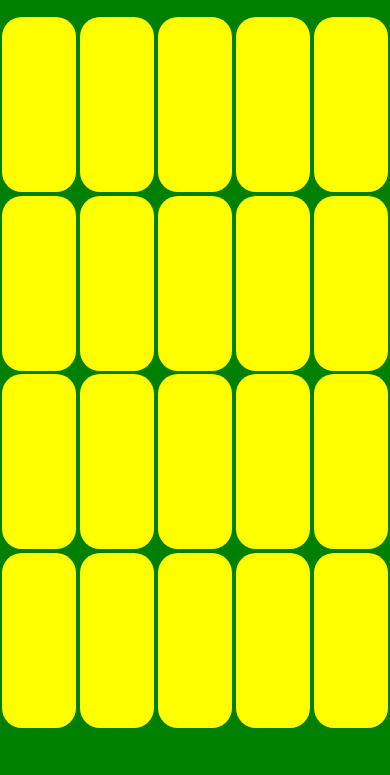
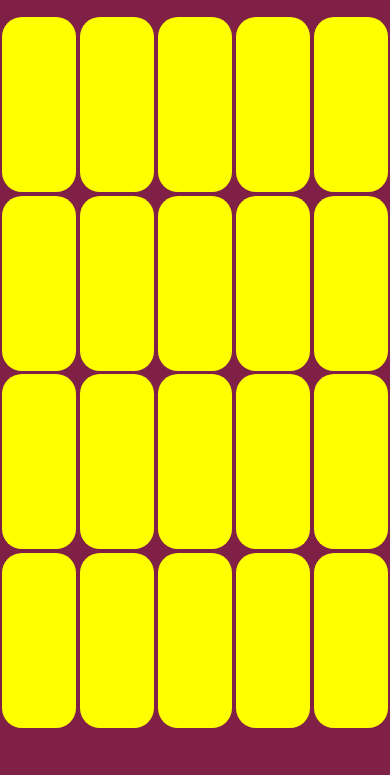
Before and after one commit to MoonTahoe/Memory, a website: page production-client/index.html in a window 390 px wide. Shown: the part 69-844 px from the top of the page. Drawn offline with Linux system fonts and the light colour scheme.

Commit message:
Compressed LESS

```diff
--- a/production-client/css/style.css
+++ b/production-client/css/style.css
@@ -1 +1 @@
-.zero{margin:0;padding:0}html,body{height:100%;font-size:100%}body{background-color:#eee;margin:0;padding:0;overflow:hidden}header{display:block;width:100%;margin-left:auto;margin-right:auto;background-color:green;height:10%;color:#fff;text-align:center;font-family:Arial;font-size:120%}section{width:100%;background-color:green;margin-left:auto;margin-right:auto;height:90%}section div{display:block;height:23%;width:19%;background-color:#ff0;margin:.5%;float:left;cursor:pointer;-webkit-border-radius:20px;border-radius:20px;position:relative}section div.selected{background-color:#eee;font-family:Arial;font-size:7em;font-weight:700;color:green;margin:.5%}section div.selected span{position:absolute;width:50%;left:50%;top:50%;margin-left:-25%;margin-top:-25%;text-align:center}h1{margin:0;padding:0}p{margin:0;padding:0;font-weight:700}@media only screen and (max-width:1000px){section div.selected{font-size:4em}}@media only screen and (max-width:600px){section div.selected{font-size:3em}}@media only screen and (max-height:640px){header{font-size:70%}section div.selected{font-size:4em}}@media only screen and (max-height:384px){header{font-size:50%}section div.selected{font-size:2em}}@media only screen and (min-height:1000px){header{font-size:160%}section div.selected{font-size:10em}}
+.zero{margin:0;padding:0}html,body{height:100%;font-size:100%}body{background-color:#eee;margin:0;padding:0;overflow:hidden}header{display:block;width:100%;margin-left:auto;margin-right:auto;background-color:#802047;height:10%;color:#fff;text-align:center;font-family:Arial;font-size:120%}section{width:100%;background-color:#802047;margin-left:auto;margin-right:auto;height:90%}section div{display:block;height:23%;width:19%;background-color:#ff0;margin:.5%;float:left;cursor:pointer;-webkit-border-radius:20px;border-radius:20px;position:relative}section div.selected{background-color:#eee;font-family:Arial;font-size:7em;font-weight:700;color:#802047;margin:.5%}section div.selected span{position:absolute;width:50%;left:50%;top:50%;margin-left:-25%;margin-top:-25%;text-align:center}h1{margin:0;padding:0}p{margin:0;padding:0;font-weight:700}@media only screen and (max-width:1000px){section div.selected{font-size:4em}}@media only screen and (max-width:600px){section div.selected{font-size:3em}}@media only screen and (max-height:640px){header{font-size:70%}section div.selected{font-size:4em}}@media only screen and (max-height:384px){header{font-size:50%}section div.selected{font-size:2em}}@media only screen and (min-height:1000px){header{font-size:160%}section div.selected{font-size:10em}}
```
